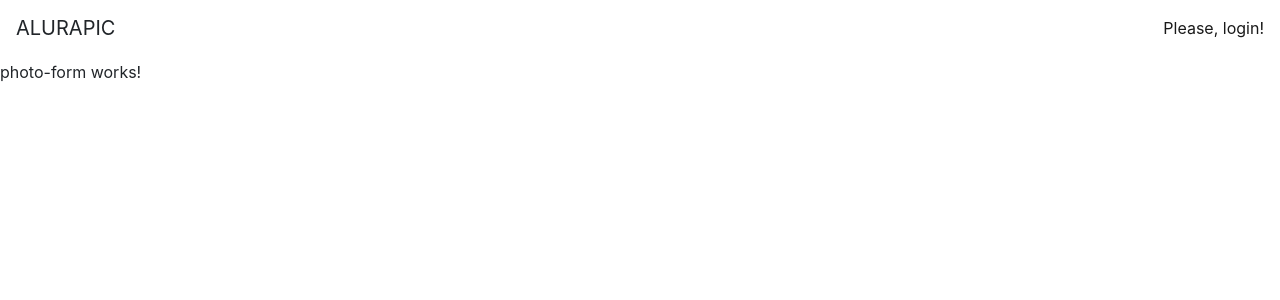
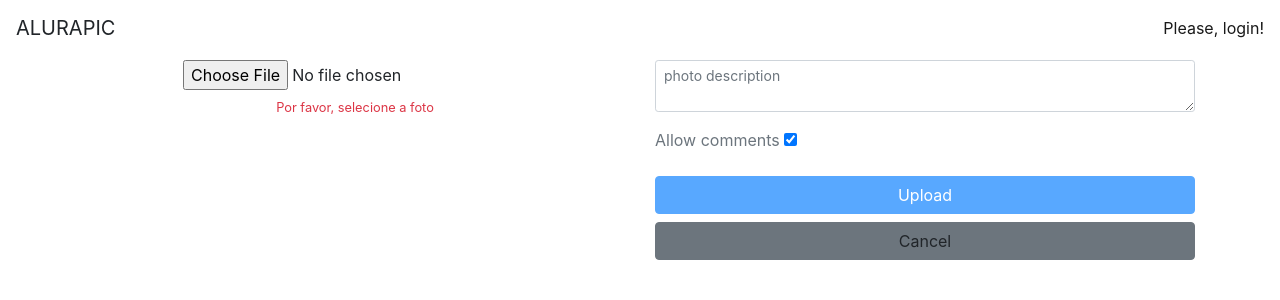
Before and after one commit to brunoamil/angular-test, an Angular app in the folder insta-photo/: page /#/p/add in a window 1280 px wide. Shown: the top 300 px of the page. Built offline with nearby package versions, Linux system fonts and the light colour scheme.

Commit message:
adicionando o footer e a opcao de uploaed

```diff
--- a/insta-photo/src/app/app.component.html
+++ b/insta-photo/src/app/app.component.html
@@ -1,2 +1,3 @@
 <ap-header></ap-header>
 <router-outlet></router-outlet>
+<ap-footer></ap-footer>
--- a/insta-photo/src/app/core/core.module.ts
+++ b/insta-photo/src/app/core/core.module.ts
@@ -4,10 +4,11 @@
 import { RouterModule } from '@angular/router';
 import { HTTP_INTERCEPTORS } from '@angular/common/http';
 import { RequestInterceptor } from './auth/request.interceptor';
+import { FooterComponent } from './footer/footer.component';
 
 @NgModule({
-    declarations: [HeaderComponent],
-    exports: [HeaderComponent],
+    declarations: [HeaderComponent, FooterComponent],
+    exports: [HeaderComponent, FooterComponent],
     imports: [
         CommonModule,
         RouterModule
--- /dev/null
+++ b/insta-photo/src/app/core/footer/footer.component.html
@@ -0,0 +1,18 @@
+<footer class="mt-5" *ngIf="(user$ | async) as user">
+    <div class="fixed-bottom bg-white p-1">
+        <div class="container">
+            <div class="row text-center">
+                <div class="col-6">
+                    <a [routerLink]="['']">
+                        <i class="fa fa-home fa-2x"></i>
+                    </a>
+                </div>
+                <div class="col-6">
+                    <a [routerLink]="['p', 'add']">
+                        <i class="fa fa-plus-circle fa-2x"></i>
+                    </a>
+                </div>
+            </div>
+        </div>
+    </div>
+</footer>
--- /dev/null
+++ b/insta-photo/src/app/core/footer/footer.component.ts
@@ -0,0 +1,20 @@
+import { Component, OnInit } from '@angular/core';
+import { UserService } from '../user/user.service';
+import { Observable } from 'rxjs';
+import { User } from '../user/user';
+
+@Component({
+    selector: 'ap-footer',
+    templateUrl: './footer.component.html'
+})
+export class FooterComponent implements OnInit {
+
+    user$: Observable<User>;
+
+    constructor(private userService: UserService){
+
+    }
+    ngOnInit(): void {
+        this.user$ = this.userService.getUser();
+    }
+}
--- a/insta-photo/src/app/photos/photo-form/photo-form.component.html
+++ b/insta-photo/src/app/photos/photo-form/photo-form.component.html
@@ -1,3 +1,32 @@
-<p>
-  photo-form works!
-</p>
+<div class="container">
+  <form [formGroup]="photoForm" class="row" (submit)="upload()">
+    <div class="col-md-6 text-center">
+      <input (change)="file= $event.target.files[0]" formControlName="file" type="file" accept="image/*">
+      <ap-vmessage *ngIf="photoForm.get('file').errors?.required" text="Por favor, selecione a foto"
+      ></ap-vmessage>
+    </div>
+
+    <div class="col-md-6">
+      <div class="form-group">
+        <textarea
+          formControlName="description"
+          class="form-control form-control-sm"
+          placeholder="photo description"></textarea>
+          <ap-vmessage *ngIf="photoForm.get('description').errors?.maxlength" text="Máximo de texto é 300"></ap-vmessage>
+      </div>
+
+      <div class="form-group">
+        <label class="text-muted">
+          Allow comments
+          <input formControlName="allowComments" type="checkbox">
+        </label>
+      </div>
+
+      <button [disabled]="photoForm.invalid" type="submit" class="btn btn-primary btn-block">
+        Upload
+      </button>
+
+      <a class="btn btn-secondary btn-block">Cancel</a>
+    </div>
+  </form>
+</div>
--- a/insta-photo/src/app/photos/photo-form/photo-form.component.ts
+++ b/insta-photo/src/app/photos/photo-form/photo-form.component.ts
@@ -1,4 +1,7 @@
 import { Component, OnInit } from '@angular/core';
+import { FormBuilder, FormGroup, Validators } from '@angular/forms';
+import { PhotoService } from '../photo/photo.service';
+import { Router } from '@angular/router';
 
 @Component({
   selector: 'ap-photo-form',
@@ -7,9 +10,27 @@
 })
 export class PhotoFormComponent implements OnInit {
 
-  constructor() { }
+      photoForm: FormGroup;
+      file: File;
 
-  ngOnInit() {
-  }
+      constructor(private formBuild: FormBuilder, private photoService: PhotoService,
+        private router: Router) { }
+
+      ngOnInit() {
+        this.photoForm = this.formBuild.group({
+          file: ['', Validators.required],
+          description: ['', Validators.maxLength(300)],
+          allowComments: [true]
+        })
+      }
+
+      upload(){
+        const description = this.photoForm.get('description').value;
+        const allowComments = this.photoForm.get('allowComments').value;
+
+        this.photoService.upload(description, allowComments, this.file)
+        .subscribe(() => this.router.navigate(['']));
+
+      }
 
 }
--- a/insta-photo/src/app/photos/photo-form/photo-form.module.ts
+++ b/insta-photo/src/app/photos/photo-form/photo-form.module.ts
@@ -1,9 +1,12 @@
 import { NgModule } from '@angular/core';
 import { PhotoFormComponent } from './photo-form.component';
 import { CommonModule } from '@angular/common';
+import { ReactiveFormsModule, FormsModule } from '@angular/forms';
+import { VMessageModule } from 'src/app/shared/components/vmessage/vmessage.module';
+import { RouterModule } from '@angular/router';
 
 @NgModule({
     declarations: [PhotoFormComponent],
-    imports: [ CommonModule ]
+    imports: [ CommonModule, ReactiveFormsModule, VMessageModule, FormsModule, RouterModule ]
 })
 export class PhotoFormModule { }
--- a/insta-photo/src/app/photos/photo/photo.component.ts
+++ b/insta-photo/src/app/photos/photo/photo.component.ts
@@ -1,4 +1,6 @@
 import { Component, Input } from '@angular/core';
+
+const CLOUD = 'http://localhost:3000/imgs/';
 
 @Component({
     selector: 'ap-photo',
@@ -6,7 +8,21 @@
 })
 export class PhotoComponent {
 
+    private _url = '';
     @Input() description='';
 
-    @Input() url='';
+    @Input() set url(url: string) {
+        if(!url.startsWith('data')) {
+            this._url = CLOUD + url;
+        } else {
+            this._url = url;
+
+        }
+    }
+
+    get url() {
+        return this._url;
+    }
+
+
 }
--- a/insta-photo/src/app/photos/photo/photo.service.ts
+++ b/insta-photo/src/app/photos/photo/photo.service.ts
@@ -22,4 +22,13 @@
         return this.http
             .get<Photo[]>(API + '/' + userName + '/photos', { params });
     }
+
+    upload(description: string, allowComments: boolean, file: File) {
+
+        const formData = new FormData();
+        formData.append('description', description);
+        formData.append('allowComments', allowComments ? 'true' : 'false');
+        formData.append('imageFile', file);
+        return this.http.post(API + '/photos/upload', formData);
+    }
 }
```
